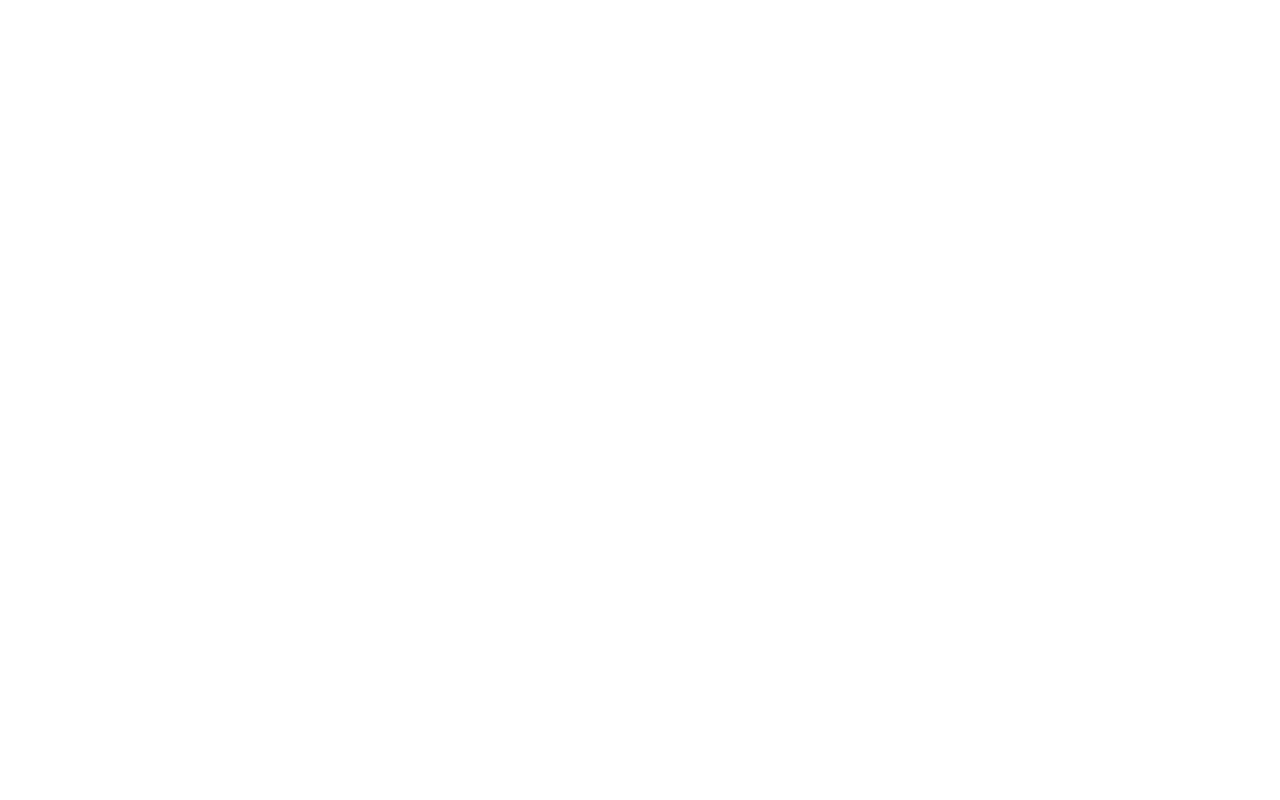
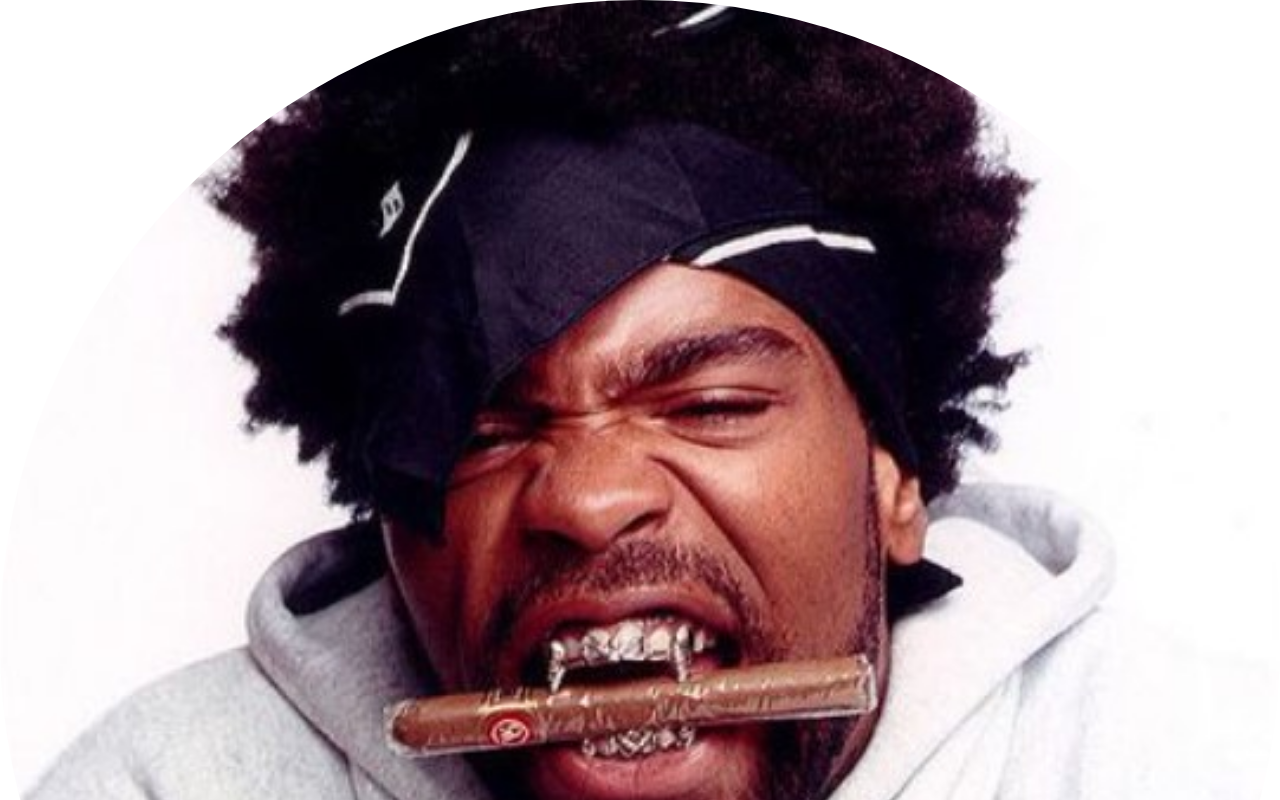
Before and after one commit to js-tasks-ru/htmlcss-20210513_irookanji, a website: page 06-lection4/01-avatar/index.html in a window 1280 px wide. Shown: the top 800 px of the page. Drawn offline with Linux system fonts and the light colour scheme.

Commit message:
Add solution for 06-lection task 1 avatar

```diff
--- a/06-lection4/01-avatar/avatar.css
+++ b/06-lection4/01-avatar/avatar.css
@@ -0,0 +1,26 @@
+.avatar {
+  width: 100%;
+  padding-bottom: 100%;
+  position: relative;
+}
+
+.avatar__square {
+  position: absolute;
+  top: 0;
+  bottom: 0;
+  left: 0;
+  right: 0;
+  border-radius: 50%;
+  overflow: hidden;
+}
+
+.avatar__image {
+  width: 100%;
+  height: 100%;
+  object-fit: cover;
+}
+/*
+.avatar__component-preview {
+  width: 200px;
+}
+  */
--- a/06-lection4/01-avatar/index.html
+++ b/06-lection4/01-avatar/index.html
@@ -6,6 +6,10 @@
         <link rel="stylesheet" href="./avatar.css">
     </head>
     <body>
-
+        <div class="avatar">
+            <div class="avatar__square">
+              <img src="../../assets/images/avatar.jpg" class="avatar__image" alt="Avatar"/>
+            </div>
+          </div>
     </body>
 </html>
```
Also changed, not shown: assets/images/avatar.jpg (added).
